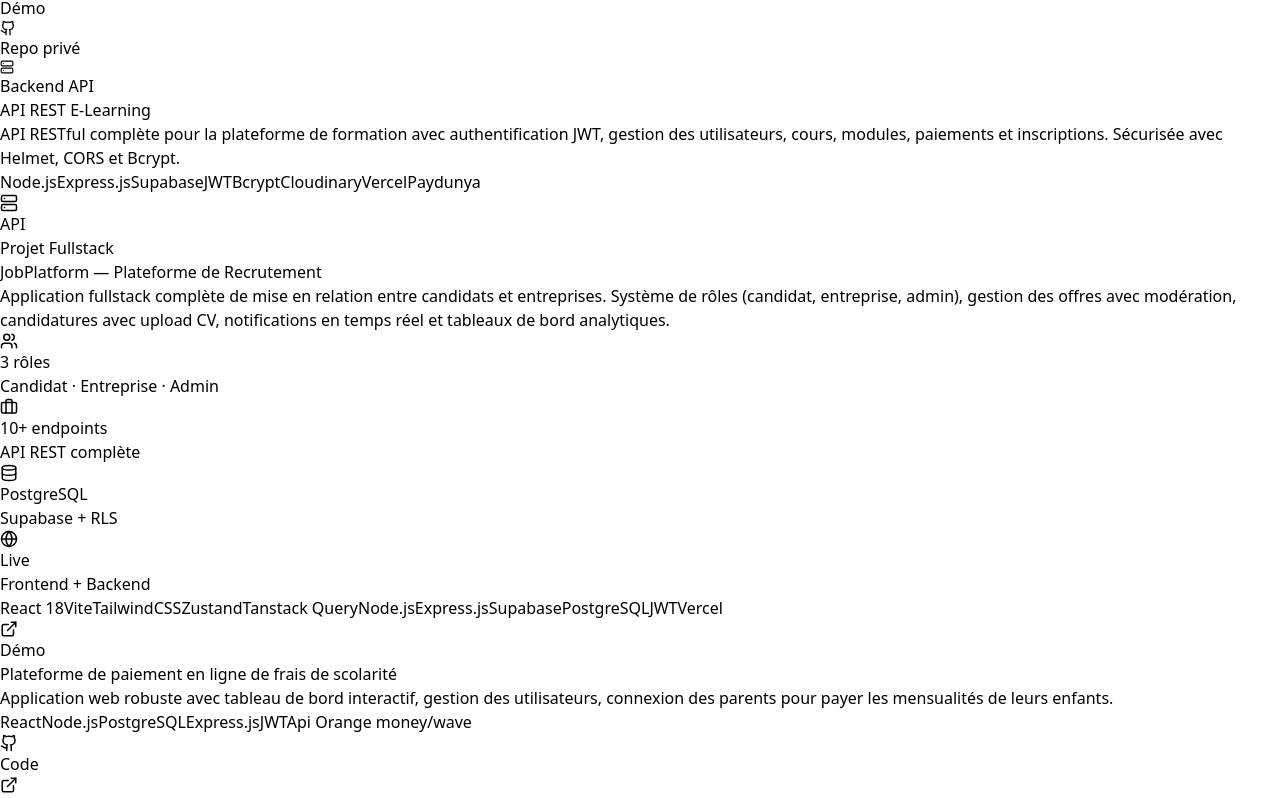
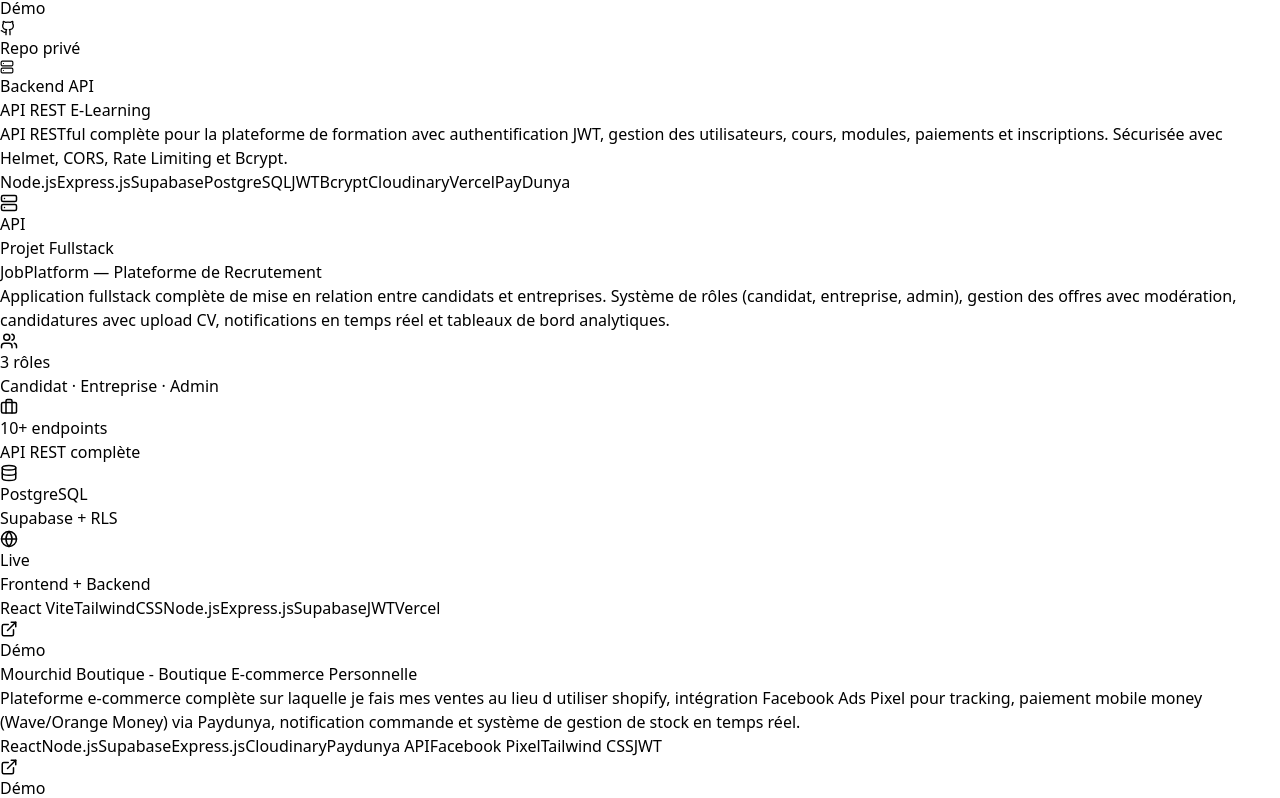
Before and after one commit to Tekkiiisn/mon-portfolio, a React (Vite) app: page / in a window 1280 px wide. Shown: the part 1760-2558 px from the top of the page. Built offline with nearby package versions, Linux system fonts and the light colour scheme.

Commit message:
Update Projects.jsx

```diff
--- a/src/components/Projects.jsx
+++ b/src/components/Projects.jsx
@@ -2,10 +2,12 @@ import { ExternalLink, Github, Server, Users, Briefcase, Database, Globe } from
 
 export default function Projects() {
   const projects = [
+// Remplacez les deux premiers objets du tableau projects[] par ceux-ci :
+
 {
   title: 'Plateforme de Formation en Ligne',
   description: 'Plateforme de formation permettant aux utilisateurs de s\'inscrire, suivre des cours sur la vente en ligne, payer pour certaines formations. Inclut un système de gestion complet pour moi avec tableaux de bord analytiques.',
-      technologies: ['React', 'Node.js', 'Express.js', 'Mysql', 'JWT', 'Cloudinary', 'Vercel', 'Railway'],
+  technologies: ['React', 'Next.js', 'Node.js', 'Express.js', 'PostgreSQL', 'JWT', 'Cloudinary', 'Vercel'],
   featured: true,
   github: '#',
   demo: 'https://formationecom.com',
@@ -14,9 +16,9 @@ export default function Projects() {
 },
 {
   title: 'API REST E-Learning',
-      description: 'API RESTful complète pour la plateforme de formation avec authentification JWT, gestion des utilisateurs, cours, modules, paiements et inscriptions. Sécurisée avec Helmet, CORS et Bcrypt.',
-      technologies: ['Node.js', 'Express.js', 'Supabase', 'JWT', 'Bcrypt', 'Cloudinary', 'Vercel','Paydunya'],
-      api: 'https://elearning-backend-nine.vercel.app/',
+  description: 'API RESTful complète pour la plateforme de formation avec authentification JWT, gestion des utilisateurs, cours, modules, paiements et inscriptions. Sécurisée avec Helmet, CORS, Rate Limiting et Bcrypt.',
+  technologies: ['Node.js', 'Express.js', 'Supabase', 'PostgreSQL', 'JWT', 'Bcrypt', 'Cloudinary', 'Vercel', 'PayDunya'],
+  api: 'https://api.formationecom.com',
   hasApi: true,
   isBackendOnly: true,
   gradient: 'from-amber-500/20 to-orange-600/10'
@@ -24,7 +26,7 @@ export default function Projects() {
     {
       title: 'JobPlatform — Plateforme de Recrutement',
       description: 'Application fullstack complète de mise en relation entre candidats et entreprises. Système de rôles (candidat, entreprise, admin), gestion des offres avec modération, candidatures avec upload CV, notifications en temps réel et tableaux de bord analytiques.',
-      technologies: ['React 18', 'Vite', 'TailwindCSS', 'Zustand', 'Tanstack Query', 'Node.js', 'Express.js', 'Supabase', 'PostgreSQL', 'JWT', 'Vercel'],
+      technologies: ['React ', 'Vite', 'TailwindCSS', 'Node.js', 'Express.js', 'Supabase' , 'JWT', 'Vercel'],
       featured: true,
       isFullstack: true,
       demo: 'https://job-tech-woad.vercel.app',
@@ -38,12 +40,31 @@ export default function Projects() {
       gradient: 'from-blue-500/20 to-indigo-600/10'
     },
     {
-      title: 'Plateforme de paiement en ligne de frais de scolarité',
-      description: 'Application web robuste avec tableau de bord interactif, gestion des utilisateurs, connexion des parents pour payer les mensualités de leurs enfants.',
-      technologies: ['React', 'Node.js', 'PostgreSQL', 'Express.js', 'JWT', 'Api Orange money/wave'],
-      github: 'https://github.com/Tekkiiisn/SenPaiement',
-      demo: 'https://sen-paiement.vercel.app/',
-      gradient: 'from-teal-500/20 to-emerald-600/10'
+  title: 'Mourchid Boutique - Boutique E-commerce Personnelle',
+  description: 'Plateforme e-commerce complète sur laquelle je fais mes ventes au lieu d utiliser shopify, intégration Facebook Ads Pixel pour tracking, paiement mobile money (Wave/Orange Money) via Paydunya, notification commande et système de gestion de stock en temps réel.',
+  technologies: [
+    'React',
+    'Node.js',
+    'Supabase',
+    'Express.js',
+    'Cloudinary',
+    'Paydunya API',
+    'Facebook Pixel',
+    'Tailwind CSS',
+    'JWT'
+  ],
+  features: [
+    'Multi-vendor marketplace',
+    'Facebook Ads tracking & retargeting',
+    'Paiement Wave & Orange Money',
+    'Upload images Cloudinary',
+    'Dashboard vendeur complet',
+    'Gestion stock temps réel',
+    'Analytics & statistiques'
+  ],
+
+  demo: 'https://mourchidboutique.vercel.app/',
+  gradient: 'from-purple-500/20 to-pink-600/10'
 },
     {
       title: 'Application mobile de Gestion des Tâches',
```
Lines whose indentation alone changed are shown as unchanged.
